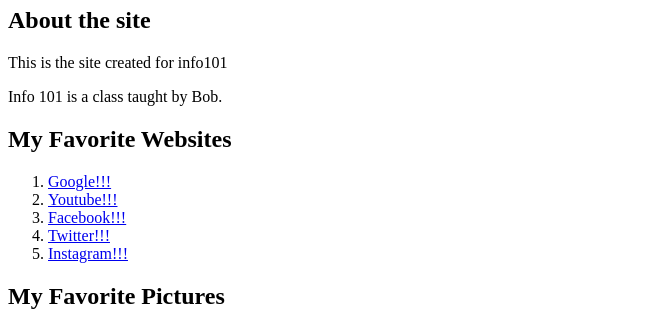
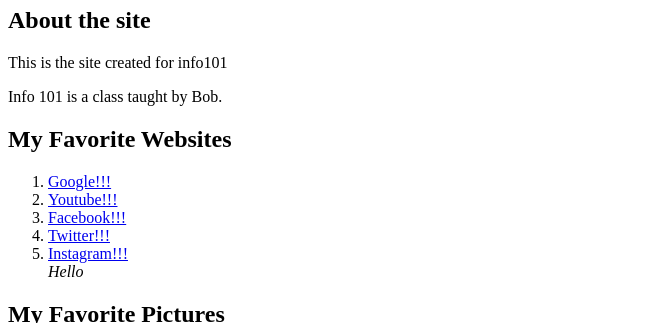
Before and after one commit to bwang01-1773465/bwang01-1773465.github.io, a plain HTML site: page tags.html in a window 1280 px wide. Shown: the part 73-396 px from the top of the page, without its empty margins (0-667 px from the left). Drawn offline with Linux system fonts and the light colour scheme.

Commit message:
Update tags.html

```diff
--- a/tags.html
+++ b/tags.html
@@ -40,7 +40,7 @@
             Instagram!!!
             </a>
         </li>
-        <dialog> Hello </dialog>
+        <em> Hello </em>
 
         </ol>
 
```
